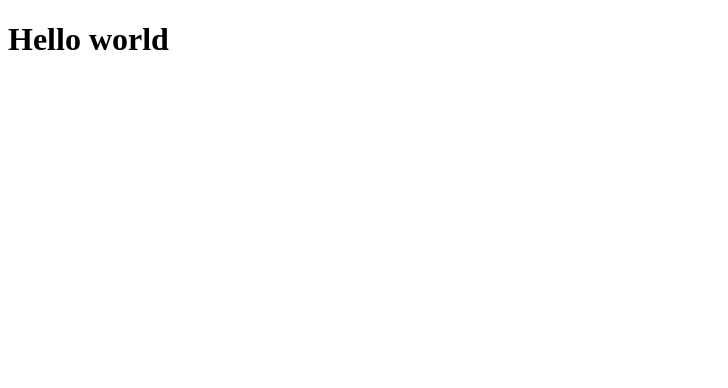
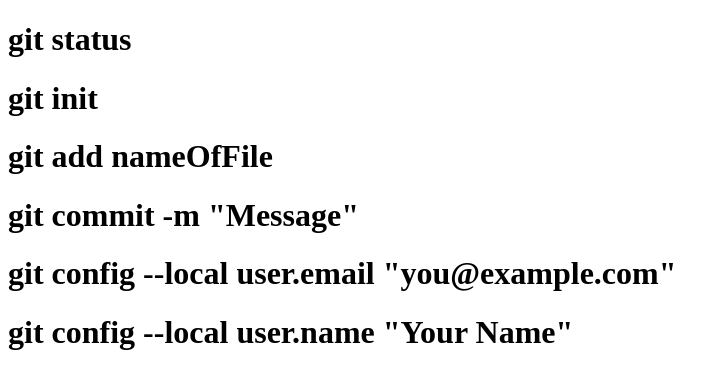
Before and after one commit to yourgotocoder/basics, a plain HTML site: page index.html in a window 1280 px wide. Shown: the whole page, without its empty margins (0-728 px from the left). Drawn offline with Linux system fonts and the light colour scheme.

Commit message:
My second commit

```diff
--- a/index.html
+++ b/index.html
@@ -7,6 +7,18 @@
     <title>Document</title>
 </head>
 <body>
-    <h1>Hello world</h1>
+    <h1>git status</h1>
+
+    <h1>git init</h1>
+    <h1>git add nameOfFile</h1>
+    <h1>git commit -m "Message"</h1>
+    <h1>
+
+        git config --local user.email "you@example.com"
+    </h1>
+    <h1>
+
+        git config --local user.name "Your Name"
+    </h1>
 </body>
 </html>
```
